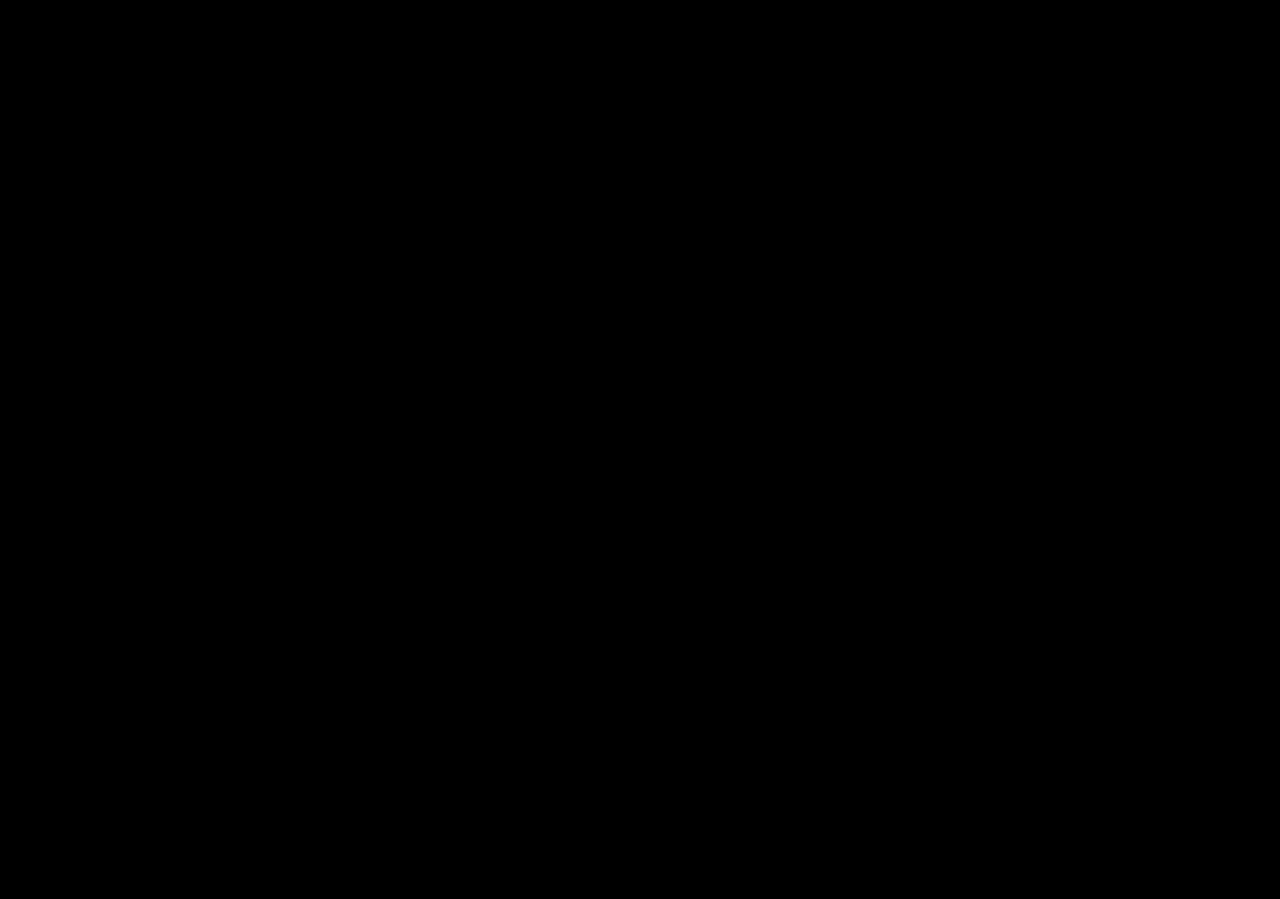
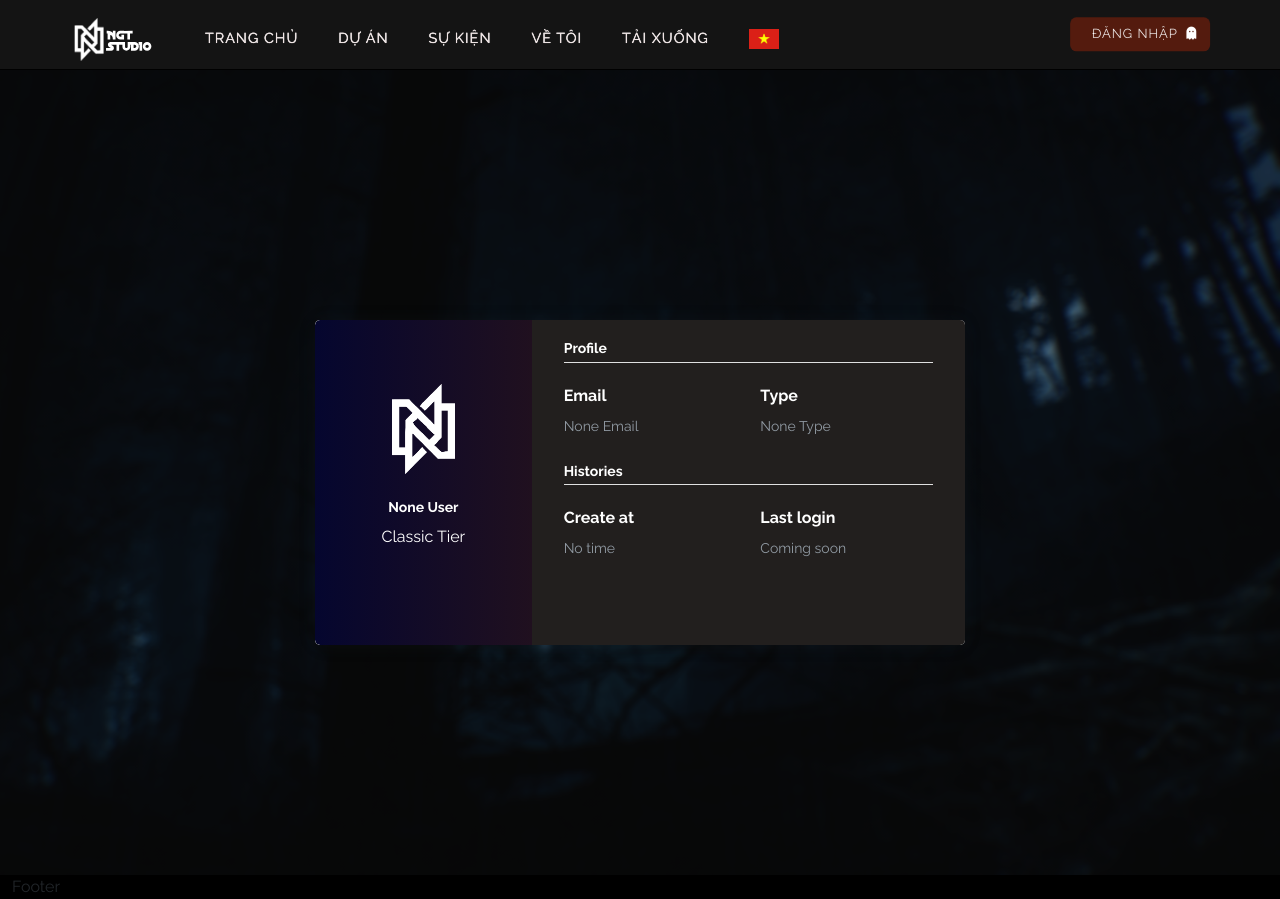
Before and after one commit to dungnguyenhd99/MyFirstFrontendProject, a React (Create React App) app: page /profile in a window 1280 px wide. Before the commit this address had no page. Before the commit the page ends 800 px from the top, so only its background shows below. Built offline with nearby package versions, Linux system fonts and the light colour scheme.

Commit message:
add profile

```diff
--- a/src/App.js
+++ b/src/App.js
@@ -4,6 +4,7 @@
 import SignIn from './components/Pages/SignIn';
 import '../src/styles/css/App.css'
 import SendSuccess from './components/Pages/SendSuccess';
+import Profile from './components/Pages/Profile';
 
 export default function App() {
   return (
@@ -13,6 +14,7 @@
           <Route index element={<Home />} />
           <Route path="signin" element={<SignIn />} />
           <Route path="send-success" element={<SendSuccess />} />
+          <Route path="profile" element={<Profile />} />
         </Route>
       </Routes>
     </BrowserRouter>
--- a/src/components/Layout/Header.js
+++ b/src/components/Layout/Header.js
@@ -7,15 +7,35 @@
 import vie from '../../asset/images/vie.png';
 import eng from '../../asset/images/eng.webp';
 import icon from '../../asset/images/icon.svg';
+import { useLocation } from 'react-router-dom';
+import authService from '../Services/authService';
+import { useNavigate } from "react-router-dom";
 
 export default function Header() {
     const { t, i18n } = useTranslation();
+    const navigate = useNavigate();
+    const location = useLocation();
+    const token = new URLSearchParams(location.search).get('token');
 
-    const clickView = () => {
-        window.scrollTo({
-            top: 0, behavior:
-                'smooth'
-        });
+    // const clickView = () => {
+    //     window.scrollTo({
+    //         top: 0, behavior:
+    //             'smooth'
+    //     });
+    // }
+
+    if(token) {
+        authService.profile(token).then((res) => {
+            localStorage.setItem('userProfile', JSON.stringify(res.data));
+            navigate("/");
+            window.location.reload();
+          }).catch((err) => {
+            console.log(err);
+          });
+    }
+
+    const handleProfile = () => {
+        navigate("/profile");
     }
 
     const handleLogout = () => {
@@ -56,8 +76,8 @@
                         (<> <span style={{ color: 'white' }} className="dropdown box-3 position-absolute top-50 end-0 translate-middle">
                             <span>{userProfile ? (<><img src={icon} height={20}></img>&#160; &#160;<span>{userProfile.user_name}</span></>) : (<><img src={eng} width={26} height={16}></img></>)}</span>
                             <div className="dropdown-content">
-                                <button className='btn text-light' style={{ width: 250, fontSize: 13 }} >Account</button><br></br>
-                                <button className='btn text-light' style={{ width: 250, fontSize: 13 }} onClick={handleLogout}>Logout</button>
+                                <button className='btn text-light' style={{ width: 250, fontSize: 13 }} onClick={handleProfile}><i className="fa fa-user"></i>&#160; Account</button><br></br>
+                                <button className='btn text-light' style={{ width: 250, fontSize: 13 }} onClick={handleLogout}><i className="fa fa-sign-out-alt"></i>&#160; Logout</button>
                             </div>
                         </span></>)}
                 </span>
--- a/src/components/Pages/Home.js
+++ b/src/components/Pages/Home.js
@@ -1,3 +1,4 @@
+/* eslint-disable jsx-a11y/alt-text */
 import '../../styles/css/App.css';
 import video from '../../asset/videos/background-video.mp4';
 import ngt from '../../asset/images/ngtpresent.png'
@@ -6,6 +7,7 @@
 
 export default function Home() {
   const { t } = useTranslation();
+
   return (
     <>
       <div className='home-module-video' style={{ position: 'relative' }}>
--- /dev/null
+++ b/src/components/Pages/Profile.js
@@ -0,0 +1,70 @@
+/* eslint-disable jsx-a11y/anchor-has-content */
+/* eslint-disable jsx-a11y/img-redundant-alt */
+import '../../styles/css/Profile.css';
+import bg from '../../asset/images/signin-bg.png';
+import icon from '../../asset/images/icon.svg';
+
+const userProfile = JSON.parse(localStorage.getItem('userProfile'));
+
+export default function Profile() {
+    return (
+        <div className="profile" style={{
+            background: `url(${bg})`,
+            backgroundSize: 'cover',
+            backgroundPosition: 'right',
+            transition: 'background-position 1s ease-in-out', marginTop: 70, paddingTop: 150, paddingBottom: 200
+        }}>
+            <div className="page-content" id="page-content">
+                <div className="container-profile" style={{ marginTop: 100, display: "flex", justifyContent: "center", alignItems: "center", color: 'white' }}>
+                    <div className="col-xl-6 col-md-12" style={{ width: 650 }}>
+                        <div className="card user-card-full">
+                            <div className="row m-l-0 m-r-0">
+                                <div className="col-sm-4 bg-c-lite-green user-profile">
+                                    <div className="card-block text-center text-white">
+                                        <div className="m-b-25 pt-4">
+                                            <img src={icon} className="img-radius" height={90} alt="User-Profile-Image" />
+                                        </div>
+                                        <h6 className="f-w-600">{userProfile ? userProfile.user_name.split('@')[0] : 'None User'}</h6>
+                                        <p>Classic Tier</p>
+                                        <i className=" mdi mdi-square-edit-outline feather icon-edit m-t-10 f-16"></i>
+                                    </div>
+                                </div>
+                                <div className="col-sm-8" style={{ backgroundColor: '#221f1e' }}>
+                                    <div className="card-block">
+                                        <h6 className="m-b-20 p-b-5 b-b-default f-w-600">Profile</h6>
+                                        <div className="row">
+                                            <div className="col-sm-6">
+                                                <p className="m-b-10 f-w-600">Email</p>
+                                                <h6 className="text-muted f-w-400">{userProfile ? userProfile.user_name : 'None Email'}</h6>
+                                            </div>
+                                            <div className="col-sm-6">
+                                                <p className="m-b-10 f-w-600">Type</p>
+                                                <h6 className="text-muted f-w-400">{userProfile ? userProfile.type : 'None Type'}</h6>
+                                            </div>
+                                        </div>
+                                        <h6 className="m-b-20 m-t-40 p-b-5 b-b-default f-w-600">Histories</h6>
+                                        <div className="row">
+                                            <div className="col-sm-6">
+                                                <p className="m-b-10 f-w-600">Create at</p>
+                                                <h6 className="text-muted f-w-400">{userProfile ? userProfile.created_at.substring(0, 10) : 'No time'}</h6>
+                                            </div>
+                                            <div className="col-sm-6">
+                                                <p className="m-b-10 f-w-600">Last login</p>
+                                                <h6 className="text-muted f-w-400">Coming soon</h6>
+                                            </div>
+                                        </div>
+                                        <ul className="social-link list-unstyled m-t-40 m-b-10">
+                                            <li><a href="#!" data-toggle="tooltip" data-placement="bottom" title="" data-original-title="facebook" data-abc="true"><i className="mdi mdi-facebook feather icon-facebook facebook" aria-hidden="true"></i></a></li>
+                                            <li><a href="#!" data-toggle="tooltip" data-placement="bottom" title="" data-original-title="twitter" data-abc="true"><i className="mdi mdi-twitter feather icon-twitter twitter" aria-hidden="true"></i></a></li>
+                                            <li><a href="#!" data-toggle="tooltip" data-placement="bottom" title="" data-original-title="instagram" data-abc="true"><i className="mdi mdi-instagram feather icon-instagram instagram" aria-hidden="true"></i></a></li>
+                                        </ul>
+                                    </div>
+                                </div>
+                            </div>
+                        </div>
+                    </div>
+                </div>
+            </div>
+        </div>
+    );
+}
--- a/src/components/Pages/SignIn.js
+++ b/src/components/Pages/SignIn.js
@@ -5,7 +5,7 @@
 import authService from "../Services/authService";
 import { useState } from "react";
 import '../../styles/css/Signin.css';
-import bg from '../../asset/images/signin-bg.png'
+import bg from '../../asset/images/signin-bg.png';
 import { useNavigate } from "react-router-dom";
 import { useTranslation } from 'react-i18next';
 
@@ -111,8 +111,7 @@
               <h1>{t('signin')}</h1>
               <div className="social-container">
                 <a href="#" className="social"><i className="fab fa-facebook-f"></i></a>
-                <a href="#" className="social"><i className="fab fa-google-plus-g"></i></a>
-                <a href="#" className="social"><i className="fab fa-linkedin-in"></i></a>
+                <a href="https://ngtbackend-production.up.railway.app/auth/google" className="social"><i className="fab fa-google-plus-g"></i></a>
               </div>
               <span>{t('orUseYourAccount')}</span>
               <input type="email" placeholder="Email" name="user_name"
--- /dev/null
+++ b/src/styles/css/Profile.css
@@ -0,0 +1,131 @@
+.profile {
+    margin-top: 70px;
+}
+
+.user-card-full {
+    overflow: hidden;
+}
+
+.card {
+    border-radius: 5px;
+    -webkit-box-shadow: 0 1px 20px 0 rgba(69, 90, 100, 0.08);
+    box-shadow: 0 1px 20px 0 rgba(69, 90, 100, 0.08);
+    border: none;
+    margin-bottom: 30px;
+}
+
+.m-r-0 {
+    margin-right: 0px;
+}
+
+.m-l-0 {
+    margin-left: 0px;
+}
+
+.user-card-full .user-profile {
+    border-radius: 5px 0 0 5px;
+}
+
+.bg-c-lite-green {
+    background: -webkit-gradient(linear, left top, right top, from(#2f2b29), to(#060e35));
+    background: linear-gradient(to right, #05062f, #20101f);
+}
+
+.user-profile {
+    padding: 20px 0;
+}
+
+.card-block {
+    padding: 1.25rem;
+}
+
+.m-b-25 {
+    margin-bottom: 25px;
+}
+
+.img-radius {
+    border-radius: 5px;
+}
+
+
+
+h6 {
+    font-size: 14px;
+}
+
+.card .card-block p {
+    line-height: 25px;
+}
+
+@media only screen and (min-width: 1400px) {
+    p {
+        font-size: 14px;
+    }
+}
+
+.card-block {
+    padding: 1.25rem;
+}
+
+.b-b-default {
+    border-bottom: 1px solid #e0e0e0;
+}
+
+.m-b-20 {
+    margin-bottom: 20px;
+}
+
+.p-b-5 {
+    padding-bottom: 5px !important;
+}
+
+.card .card-block p {
+    line-height: 25px;
+}
+
+.m-b-10 {
+    margin-bottom: 10px;
+}
+
+.text-muted {
+    color: #919aa3 !important;
+}
+
+.b-b-default {
+    border-bottom: 1px solid #e0e0e0;
+}
+
+.f-w-600 {
+    font-weight: 600;
+}
+
+.m-b-20 {
+    margin-bottom: 20px;
+}
+
+.m-t-40 {
+    margin-top: 20px;
+}
+
+.p-b-5 {
+    padding-bottom: 5px !important;
+}
+
+.m-b-10 {
+    margin-bottom: 10px;
+}
+
+.m-t-40 {
+    margin-top: 20px;
+}
+
+.user-card-full .social-link li {
+    display: inline-block;
+}
+
+.user-card-full .social-link li a {
+    font-size: 20px;
+    margin: 0 10px 0 0;
+    -webkit-transition: all 0.3s ease-in-out;
+    transition: all 0.3s ease-in-out;
+}
```
Also changed, not shown: src/asset/images/ghost01.png (added), src/styles/css/Home.css (line endings or trailing spaces).
